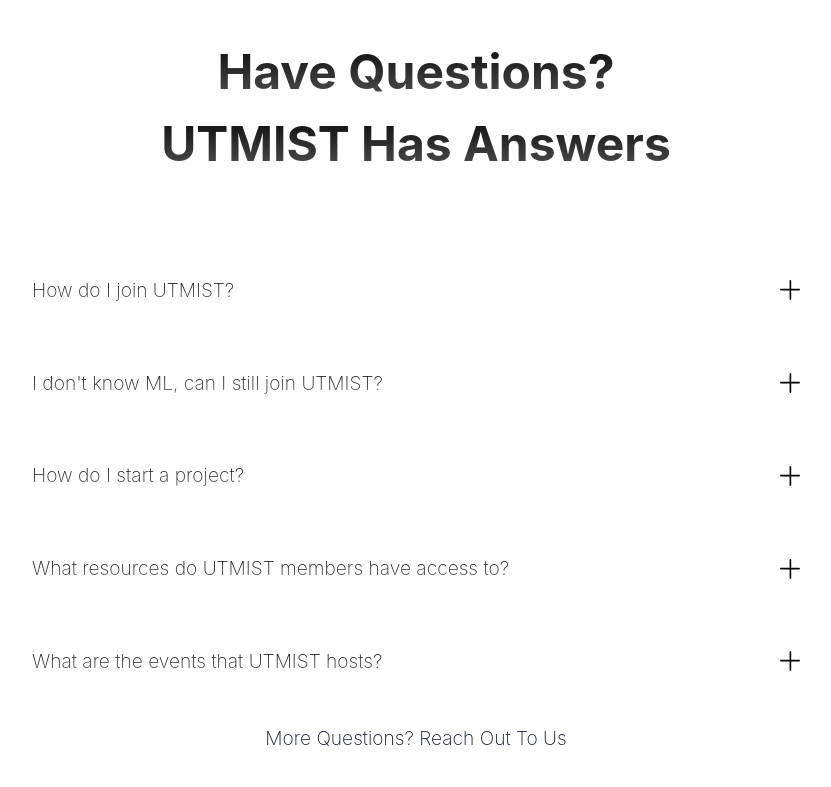
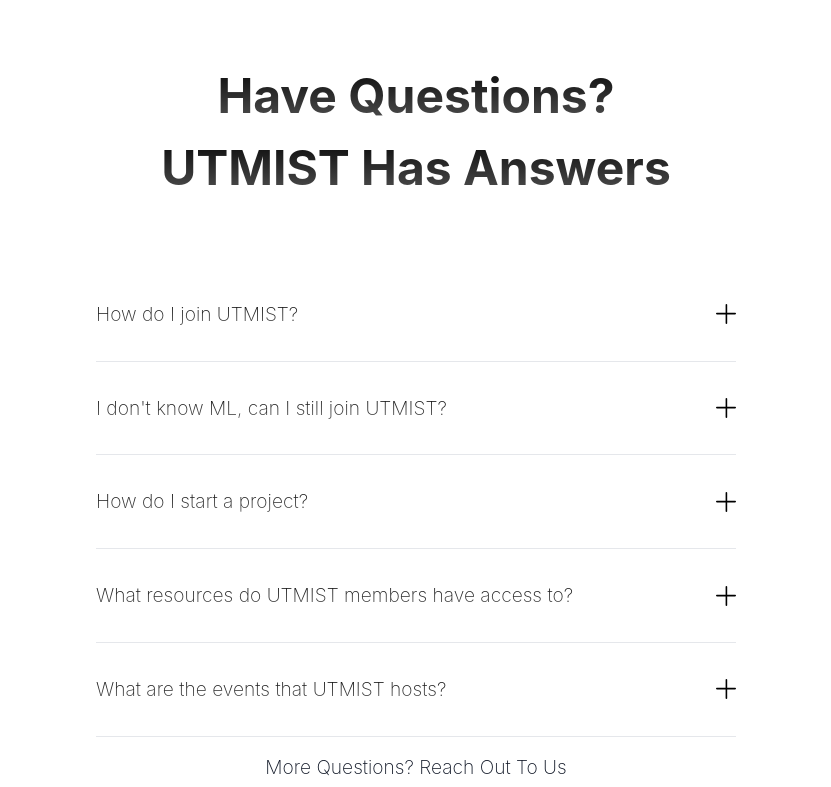
Before and after one commit to UTMIST/UTMIST, a Next.js app in the folder client/: page / in a window 1280 px wide. Shown: the part 3860-4647 px from the top of the page, without its empty margins (224-1055 px from the left). Built offline with nearby package versions, Linux system fonts and the light colour scheme.

Commit message:
added docs

```diff
--- a/client/src/app/page.tsx
+++ b/client/src/app/page.tsx
@@ -8,6 +8,7 @@
 import Statistics from "@/components/stats";
 import Events from "@/components/events";
 import ValueProps from "@/components/valueprops";
+import FAQ from "@/components/faq";
 
 export default function Home() {
     return (
@@ -70,7 +71,6 @@
     <Events />
 
     <div className="flex flex-col gap-8 justify-center items-center my-16">
-
     <p className="text-4xl font-bold text-center max-w-3xl text-black">
     We bring together students, experts, and innovators to explore AI from every angle</p>
       </div>
@@ -81,63 +81,8 @@
           <h2 className="faq-title">Have Questions?</h2>
           <h2 className="faq-title">UTMIST Has Answers</h2>
       </div>
-      <div className="faq-container">
-      <div className="faq-row">
-          <h2 className="faq-row-title">How do I join UTMIST?</h2>
-          <Image
-            src={plusIcon}
-            alt="Plus Icon"
-            width={20}
-            height={20}
-            priority
-          />
-          </div>
-          <div className="faq-row">
-          <h2 className="faq-row-title">I don&apos;t know ML, can I still join UTMIST?</h2>
-          <Image
-            src={plusIcon}
-            alt="Plus Icon"
-            width={20}
-            height={20}
-            priority
-          />
-          </div>
-          <div className="faq-row">
-          <h2 className="faq-row-title">How do I start a project?</h2>
-          <Image
-            src={plusIcon}
-            alt="Plus Icon"
-            width={20}
-            height={20}
-            priority
-          />
-          </div>
-          <div className="faq-row">
-          <h2 className="faq-row-title">What resources do UTMIST members have access to?</h2>
-          <Image
-            src={plusIcon}
-            alt="Plus Icon"
-            width={20}
-            height={20}
-            priority
-          />
-          </div>
-          <div className="faq-row">
-          <h2 className="faq-row-title">
-        What are the events that UTMIST hosts?
-          </h2>
-          <Image
-            src={plusIcon}
-            alt="Plus Icon"
-            width={20}
-            height={20}
-            priority
-          />
-          </div>
-      </div>
-      <div className="faq-tail-section">
-      <h2 className="faq-subtitle">More Questions? Reach Out To Us</h2>
-      </div>
+
+      <FAQ/>
     </main>
 
   );
--- /dev/null
+++ b/client/src/app/types/home.ts
@@ -0,0 +1,6 @@
+
+export interface Event {
+    title: string;
+    description: string;
+    url: string;
+}
--- a/client/src/components/events.tsx
+++ b/client/src/components/events.tsx
@@ -1,11 +1,6 @@
 import EventCard from "./cards/events-card";
 import "../styles/home.css";
-
-interface Event {
-    title: string;
-    description: string;
-    url: string;
-}
+import { Event } from "@/app/types/home";
 
 export default function Events() {
     const events: Event[] = [
@@ -15,17 +10,12 @@
             url: "https://eigenai.ca/"
         },
         {
-            title: "CUCAI",
-            description: "A student-led AI conference featuring hands-on workshops, expert talks, and diverse perspectives across fields like fintech, healthcare, and robotics.",
-            url: "https://eigenai.ca/"
-        },
-        {
             title: "AI^2",
             description: "A student-led AI conference featuring hands-on workshops, expert talks, and diverse perspectives across fields like fintech, healthcare, and robotics.",
             url: "https://eigenai.ca/"
         },
         {
-            title: "GenAI Genesis Hackathon",
+            title: "GenAI Genesis",
             description: "A student-led AI conference featuring hands-on workshops, expert talks, and diverse perspectives across fields like fintech, healthcare, and robotics.",
             url: "https://eigenai.ca/"
 
--- /dev/null
+++ b/client/src/components/faq.tsx
@@ -0,0 +1,80 @@
+'use client';
+import { useState } from "react";
+import Image from "next/image";
+import plusIcon from "@/assets/icons/plus-icon.svg";
+
+const faqData = [
+  {
+    question: "How do I join UTMIST?",
+    answer: "You can join UTMIST by signing up through our website and attending our general meetings. We welcome students from all faculties and programs. Watch for membership registration announcements at the beginning of each semester!"
+  },
+  {
+    question: "I don't know ML, can I still join UTMIST?",
+    answer: "Of course you can! UTMIST welcomes people of all backgrounds. We offer beginner-friendly workshops and resources to help you get started with machine learning concepts. Many of our members started with zero ML knowledge and have grown their skills through our community."
+  },
+  {
+    question: "How do I start a project?",
+    answer: "To start a project with UTMIST, you can either join an existing project team or propose your own idea. We host project pitch sessions at the beginning of each semester where you can share your ideas and form teams. Reach out to our project coordinators for guidance and support."
+  },
+  {
+    question: "What resources do UTMIST members have access to?",
+    answer: "UTMIST members have access to computing resources, educational workshops, industry connections, mentorship opportunities, and collaborative project spaces. We also provide access to datasets, technical guides, and specialized software needed for ML/AI development."
+  },
+  {
+    question: "What are the events that UTMIST hosts?",
+    answer: "UTMIST hosts a variety of events including technical workshops, research talks by faculty and industry professionals, hackathons, networking events, and our annual AI conference. We also run reading groups and project showcases throughout the year."
+  }
+];
+
+export default function FAQ() {
+  const [expandedIndex, setExpandedIndex] = useState<number|null>(null);
+
+  const toggleQuestion = (index: number|null) => {
+    if (expandedIndex === index) {
+      setExpandedIndex(null);
+    } else {
+      setExpandedIndex(index);
+    }
+  };
+
+  return (
+    <>
+      <div className="faq-section">
+        <h2 className="faq-title">Have Questions?</h2>
+        <h2 className="faq-title">UTMIST Has Answers</h2>
+      </div>
+      <div className="faq-container">
+        {faqData.map((item, index) => (
+          <div key={index}>
+            <div
+              className="faq-row cursor-pointer"
+              onClick={() => toggleQuestion(index)}
+            >
+              <h2 className="faq-row-title">{item.question}</h2>
+              <div className="flex items-center justify-center">
+                <Image
+                  src={plusIcon}
+                  alt={expandedIndex === index ? "Collapse" : "Expand"}
+                  width={20}
+                  height={20}
+                  className={`transition-transform duration-300 ${expandedIndex === index ? "transform rotate-45" : ""}`}
+                />
+              </div>
+            </div>
+
+            {expandedIndex === index && (
+              <div className="faq-answer px-8 py-4">
+                <p className="text-gray-700">{item.answer}</p>
+              </div>
+            )}
+
+            <hr className="h-px mx-8 my-0 bg-gray-200 border-0 dark:bg-gray-700"/>
+          </div>
+        ))}
+      </div>
+      <div className="faq-tail-section">
+        <h2 className="faq-subtitle">More Questions? Reach Out To Us</h2>
+      </div>
+    </>
+  );
+}
--- a/client/src/styles/home.css
+++ b/client/src/styles/home.css
@@ -162,7 +162,7 @@
 
 .hero-line {
     width: 2px;
-    height: 100;
+    height: 100px;
     background: var(--gray1);
     margin: 1rem 0;
     border-radius: 999px;
@@ -492,7 +492,7 @@
 }
 
 .faq-container{
-    padding: 0rem 14rem;
+    padding: 0rem 18rem;
 }
 
 .faq-row {
@@ -505,10 +505,6 @@
     max-width: 1000px;
     margin: 0 auto;
     text-align: left;
-}
-
-.faq-row:after{
-
 }
 
 .faq-row-title{
@@ -538,3 +534,16 @@
     margin: 0rem auto;
     text-align: center;
 }
+
+.faq-answer {
+    font-size: 1rem;
+    font-weight: 200;
+    background: var(--gradient-bl1);
+    background-clip: text;
+    -webkit-text-fill-color: transparent;
+    font-family: var(--system-font);
+}
+
+.plus-icon{
+    opacity: 0.55;
+}
```
Lines whose indentation alone changed are shown as unchanged.
